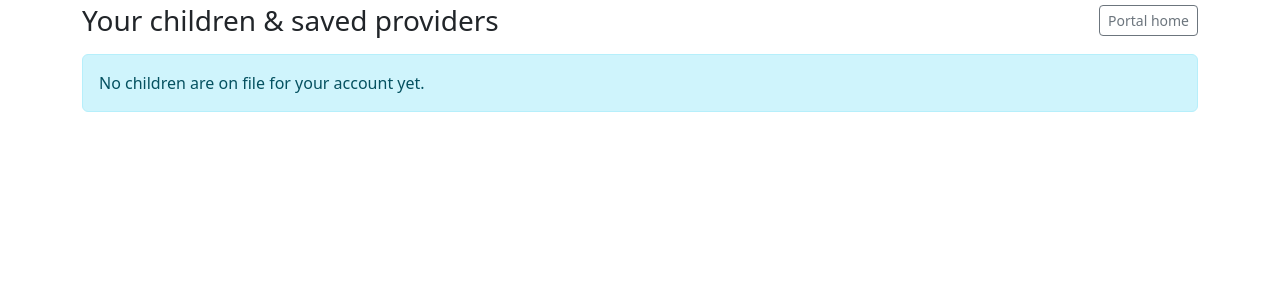
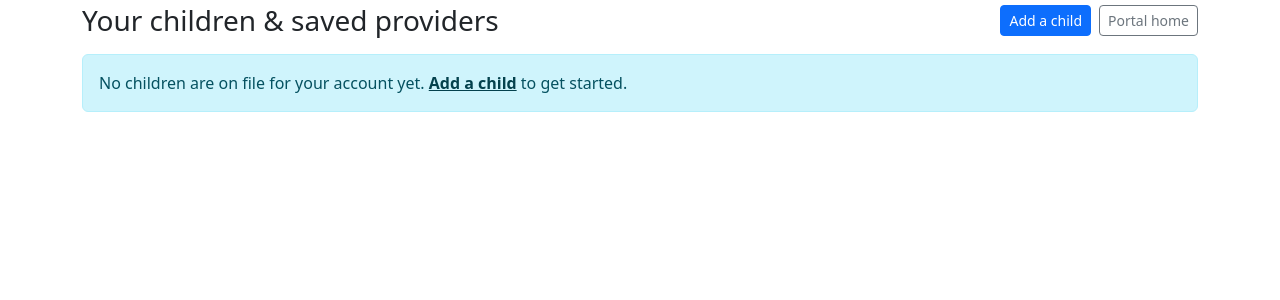
Before and after one commit to Ryan-Koch/child-care-referral, a Django app: page /referrals/my/ in a window 1280 px wide. Shown: the part 56-356 px from the top of the page. Run offline with Django 5.2, Linux system fonts and the light colour scheme; the visitor is signed in with stand-in values (Sample User, id 1); data that the repository does not hold is empty; parts of the project's set-up code (start-up, migrations or seed data) failed here and were passed over; some libraries are stand-ins or nearby versions.

Commit message:
Add adding a child feature

```diff
--- a/open_child_care_referral_platform/open_child_care_referral_platform/referrals/urls.py
+++ b/open_child_care_referral_platform/open_child_care_referral_platform/referrals/urls.py
@@ -7,6 +7,7 @@ views live at the app root (Tasks 08-09).
 
 from django.urls import path
 
+from open_child_care_referral_platform.referrals.views import family_add_child_view
 from open_child_care_referral_platform.referrals.views import family_add_provider_view
 from open_child_care_referral_platform.referrals.views import family_message_post_view
 from open_child_care_referral_platform.referrals.views import family_messages_view
@@ -42,6 +43,8 @@ urlpatterns = [
     # Family front office (portal + saved providers) at the app root.
     path("", portal_view, name="portal"),
     path("my/", my_referrals_view, name="my_referrals"),
+    # Literal "add" can't match the <int:child_pk> routes below, so order is safe.
+    path("my/child/add/", family_add_child_view, name="family_add_child"),
     path(
         "my/child/<int:child_pk>/search/",
         family_provider_search_view,
--- a/open_child_care_referral_platform/open_child_care_referral_platform/referrals/views.py
+++ b/open_child_care_referral_platform/open_child_care_referral_platform/referrals/views.py
@@ -33,6 +33,7 @@ from django.views.generic import TemplateView
 
 from open_child_care_referral_platform.providers.models import Provider
 from open_child_care_referral_platform.providers.views import ProviderListView
+from open_child_care_referral_platform.referrals.forms import ChildForm
 from open_child_care_referral_platform.referrals.forms import MessageForm
 from open_child_care_referral_platform.referrals.forms import ReferralNotesForm
 from open_child_care_referral_platform.referrals.forms import ReferralProviderForm
@@ -439,6 +440,33 @@ def referral_ingest_view(request: HttpRequest) -> HttpResponse:
     )
 
 
+@family_required
+def family_add_child_view(request: HttpRequest) -> HttpResponse:
+    """Family adds a child, which opens a referral and lands them on its search.
+
+    The child is always owned by ``request.user``; a posted family id is ignored.
+    """
+    if request.method == "POST":
+        form = ChildForm(request.POST)
+        if form.is_valid():
+            child = form.save(commit=False)
+            child.family_id = request.user.pk
+            child.save()
+            Referral.objects.create(
+                child=child,
+                source=Referral.Source.FAMILY,
+                status=Referral.Status.NEW,
+            )
+            messages.success(request, f"Added {child}.")
+            # Land on the new child's provider search. Once Task 12 makes the
+            # search a single view, change this to
+            # reverse("referrals:family_search") + f"?child={child.pk}".
+            return redirect("referrals:family_search", child_pk=child.pk)
+    else:
+        form = ChildForm()
+    return render(request, "referrals/family_add_child.html", {"form": form})
+
+
 @require_POST
 @family_required
 def family_add_provider_view(
--- a/open_child_care_referral_platform/open_child_care_referral_platform/templates/referrals/my_referrals.html
+++ b/open_child_care_referral_platform/open_child_care_referral_platform/templates/referrals/my_referrals.html
@@ -6,8 +6,12 @@
 {% block content %}
   <div class="d-flex justify-content-between align-items-center mb-3">
     <h1 class="h3 mb-0">Your children &amp; saved providers</h1>
-    <a href="{% url 'referrals:portal' %}"
-       class="btn btn-sm btn-outline-secondary">Portal home</a>
+    <div class="d-flex gap-2">
+      <a href="{% url 'referrals:family_add_child' %}"
+         class="btn btn-sm btn-primary">Add a child</a>
+      <a href="{% url 'referrals:portal' %}"
+         class="btn btn-sm btn-outline-secondary">Portal home</a>
+    </div>
   </div>
   {% for child in children %}
     <div class="card shadow-sm mb-4">
@@ -59,6 +63,10 @@
       </div>
     </div>
   {% empty %}
-    <div class="alert alert-info" role="alert">No children are on file for your account yet.</div>
+    <div class="alert alert-info" role="alert">
+      No children are on file for your account yet.
+      <a href="{% url 'referrals:family_add_child' %}" class="alert-link">Add a child</a>
+      to get started.
+    </div>
   {% endfor %}
 {% endblock content %}
--- a/open_child_care_referral_platform/open_child_care_referral_platform/templates/referrals/portal.html
+++ b/open_child_care_referral_platform/open_child_care_referral_platform/templates/referrals/portal.html
@@ -10,6 +10,10 @@
       This is your family portal. See the providers saved for your family and
       search the catalog for more.
     </p>
-    <a href="{% url 'referrals:my_referrals' %}" class="btn btn-primary">View your saved providers</a>
+    <div class="d-flex gap-2">
+      <a href="{% url 'referrals:my_referrals' %}" class="btn btn-primary">View your saved providers</a>
+      <a href="{% url 'referrals:family_add_child' %}"
+         class="btn btn-outline-primary">Add a child</a>
+    </div>
   </div>
 {% endblock content %}
```
Also changed, not shown: open_child_care_referral_platform/open_child_care_referral_platform/referrals/forms.py (+30 -0 lines), open_child_care_referral_platform/open_child_care_referral_platform/referrals/tests/test_views.py (+87 -0 lines), open_child_care_referral_platform/open_child_care_referral_platform/templates/referrals/family_add_child.html (added, +35 -0 lines).
